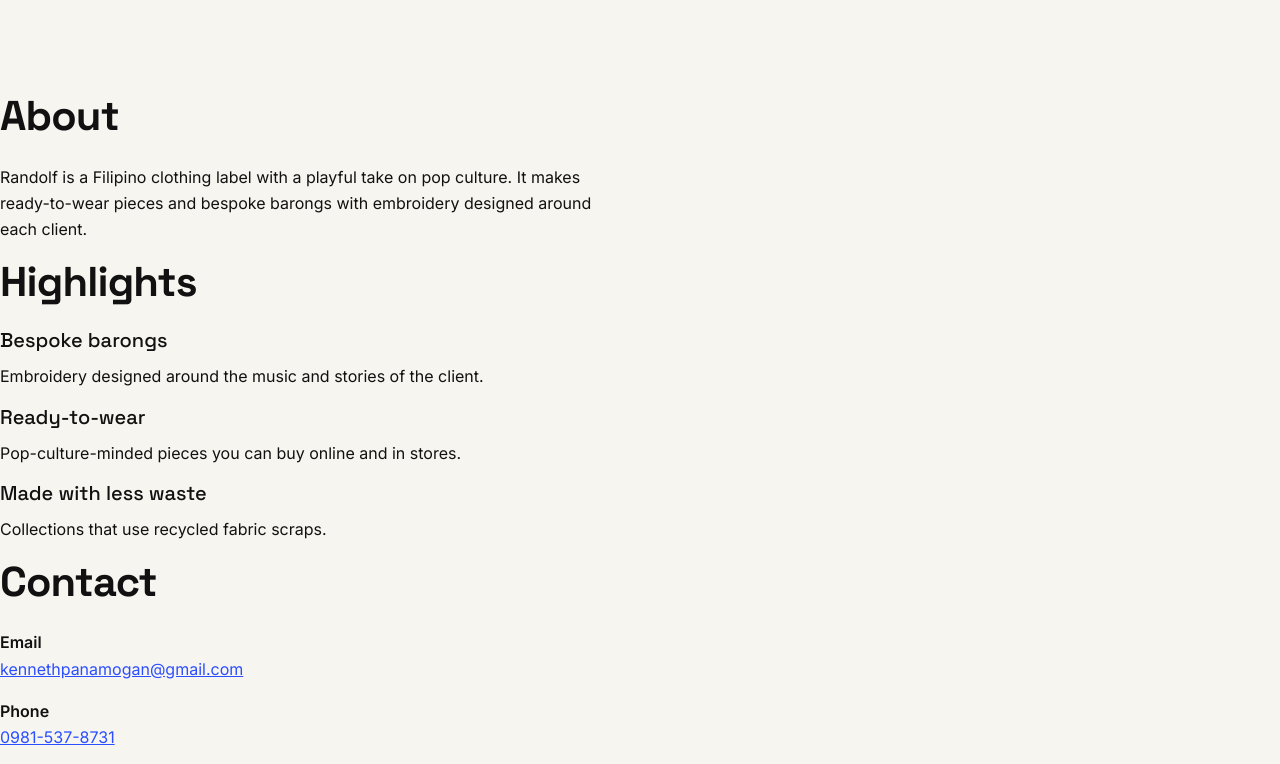
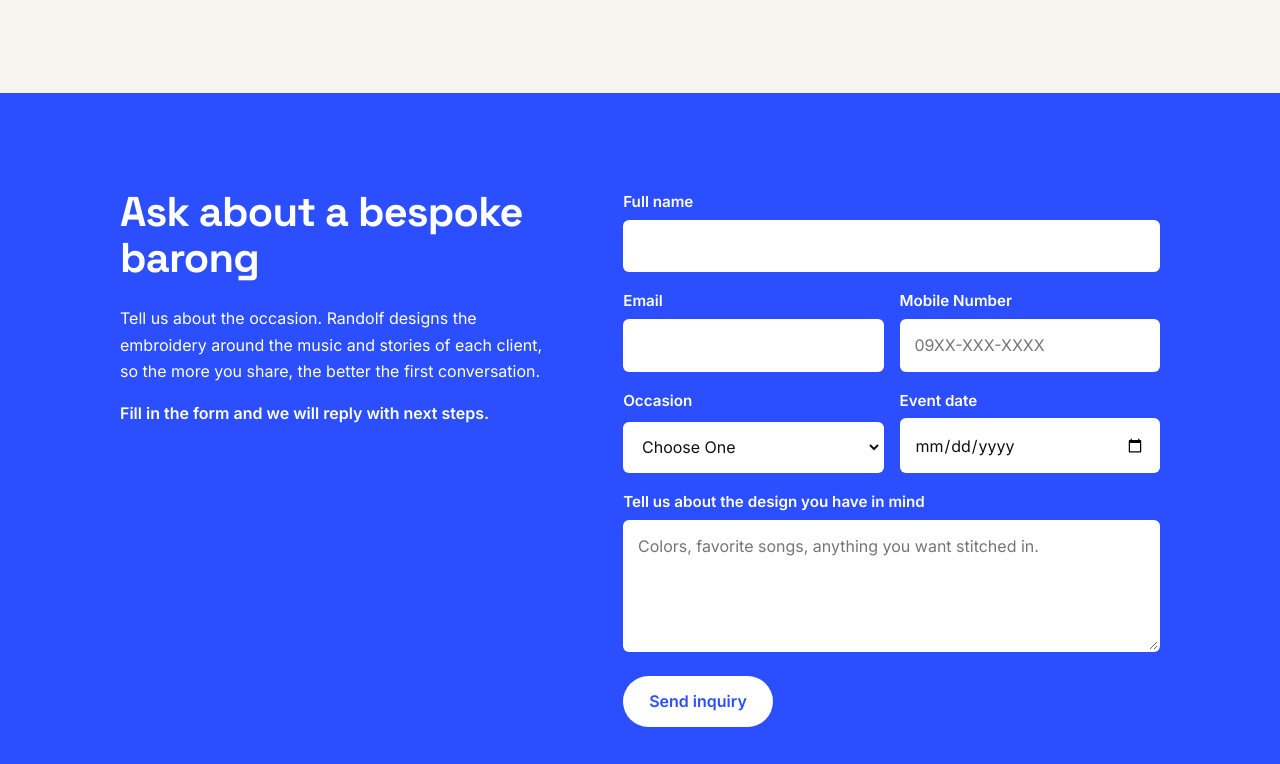
Before and after one commit to xbrotu1/Panamogan-website, a plain HTML site: page index.html in a window 1280 px wide. Shown: the part 1631-2395 px from the top of the page. Drawn offline with Linux system fonts and the light colour scheme.

Commit message:
Add bespoke barong inquiry form section

```diff
--- a/css/style.css
+++ b/css/style.css
@@ -266,3 +266,77 @@ figcaption {
 .collection .card-img {
   aspect-ratio: 4 / 5;
 }
+
+/* ---------- Bespoke inquiry ---------- */
+
+.bespoke {
+  background: #2B4EFF;
+  color: #fff;
+}
+
+.bespoke-inner {
+  max-width: 1120px;
+  margin: 0 auto;
+  padding: 6rem 2.5rem;
+  display: grid;
+  grid-template-columns: 0.9fr 1.1fr;
+  gap: 4rem;
+  align-items: start;
+}
+
+.bespoke h2 {
+  color: #fff;
+}
+
+.bespoke-note {
+  font-weight: 600;
+}
+
+.inquiry-form {
+  display: grid;
+  gap: 1rem;
+}
+
+.field {
+  display: grid;
+  gap: 0.35rem;
+}
+
+.field-row {
+  display: grid;
+  grid-template-columns: 1fr 1fr;
+  gap: 1rem;
+}
+
+.inquiry-form label {
+  font-weight: 600;
+  font-size: 0.95rem;
+}
+
+.inquiry-form input,
+.inquiry-form select,
+.inquiry-form textarea {
+  width: 100%;
+  font: inherit;
+  color: #111111;
+  background: #fff;
+  border: 2px solid transparent;
+  border-radius: 6px;
+  padding: 0.7rem 0.8rem;
+}
+
+.inquiry-form textarea {
+  resize: vertical;
+}
+
+.inquiry-form input:focus-visible,
+.inquiry-form select:focus-visible,
+.inquiry-form textarea:focus-visible {
+  outline: 3px solid #111111;
+  outline-offset: 2px;
+}
+
+.inquiry-form .btn {
+  justify-self: start;
+  margin-top: 0.5rem;
+}
--- a/index.html
+++ b/index.html
@@ -82,6 +82,59 @@
       </div>
     </section>
 
+    <!-- ===== BESPOKE BARONG INQUIRY (accent section) ===== -->
+    <section class="bespoke" id="bespoke">
+      <div class="bespoke-inner">
+        <div class="bespoke-copy">
+          <h2>Ask about a bespoke barong</h2>
+          <p>Tell us about the occasion. Randolf designs the embroidery around the music and stories of each client, so
+            the more you share, the better the first conversation.</p>
+          <p class="bespoke-note">Fill in the form and we will reply with next steps.</p>
+        </div>
+
+        <form class="inquiry-form" action="#" method="post">
+          <div class="field">
+            <label for="name">Full name</label>
+            <input id="name" name="name" type="text" autocomplete="name" required>
+          </div>
+
+          <div class="field-row">
+            <div class="field">
+              <label for="email">Email</label>
+              <input id="email" type="email" name="email" autocomplete="email" required />
+            </div>
+            <div class="field">
+              <label for="mobile">Mobile Number</label>
+              <input id="mobile" type="tel" name="phone" autocomplete="tel" placeholder="09XX-XXX-XXXX" />
+            </div>
+          </div>
+          <div class="field-row">
+            <div class="field">
+              <label for="occasion">Occasion</label>
+              <select id="occasion" name="occasion" required>
+                <option value="">Choose One</option>
+                <option>Wedding</option>
+                <option>Graduation</option>
+                <option>Anniversary</option>
+                <option>Corporate or formal event</option>
+                <option>Other</option>
+              </select>
+            </div>
+            <div class="field">
+              <label for="event-date">Event date</label>
+              <input id="event-date" type="date" name="event-date" />
+            </div>
+          </div>
+          <div class="field">
+            <label for="notes">Tell us about the design you have in mind</label>
+            <textarea id="notes" name="notes" rows="4"
+              placeholder="Colors, favorite songs, anything you want stitched in."></textarea>
+          </div>
+          <button class="btn btn-light" type="submit">Send inquiry</button>
+        </form>
+      </div>
+    </section>
+
     <!-- About Section -->
     <section id="about">
       <h2>About</h2>
```
